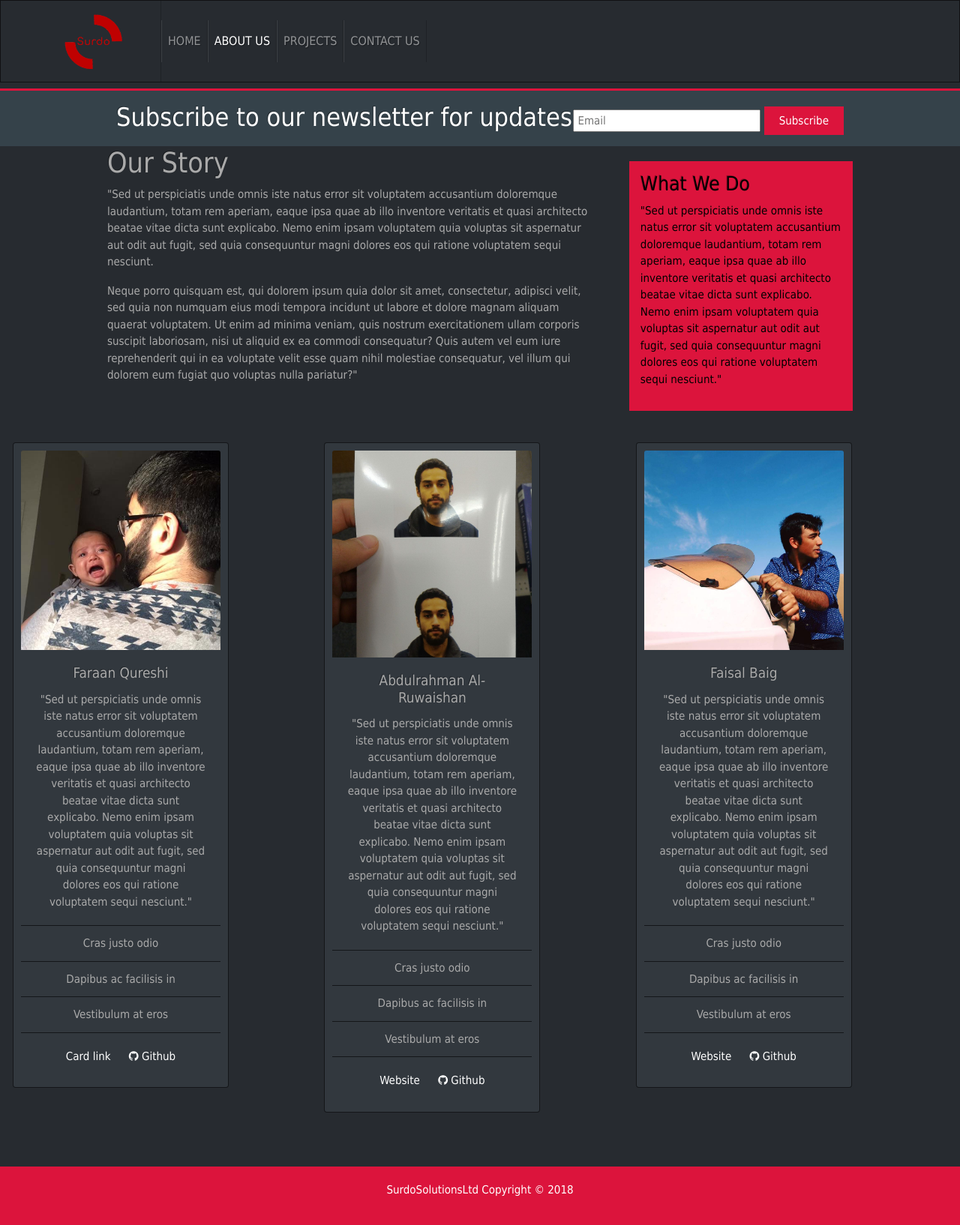
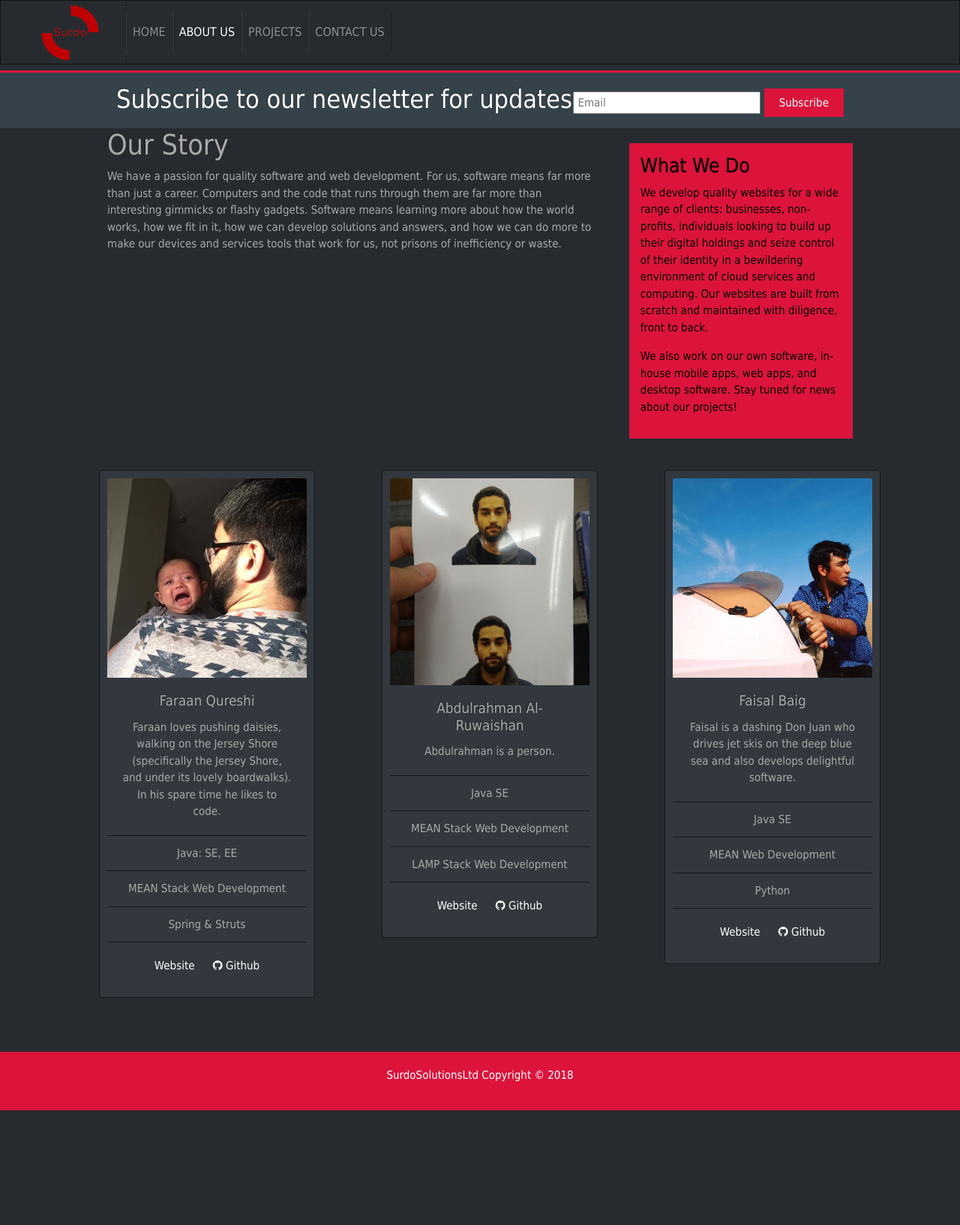
Before and after one commit to SurdoSolutions/surdowebtemp, a PHP site: page /about.php in a window 1280 px wide. Shown: the whole page at 75% size. After the commit the page ends 1481 px from the top, so only its background shows below. Run offline with PHP 8.4, Linux system fonts and the light colour scheme; data that the repository does not hold is empty; some libraries are stand-ins or nearby versions.

Commit message:
minor code clean up

```diff
--- a/about.php
+++ b/about.php
@@ -83,14 +83,14 @@
         <div class="container">
             <article id="main-col">
                 <h1 class="page-title">Our Story</h1>
-                <p>"Sed ut perspiciatis unde omnis iste natus error sit voluptatem accusantium doloremque laudantium, totam rem aperiam, eaque ipsa quae ab illo inventore veritatis et quasi architecto beatae vitae dicta sunt explicabo. Nemo enim ipsam voluptatem quia voluptas sit aspernatur aut odit aut fugit, sed quia consequuntur magni dolores eos qui ratione voluptatem sequi nesciunt.
+                <p>We have a passion for quality software and web development. For us, software means far more than just a career. Computers and the code that runs through them are far more than interesting gimmicks or flashy gadgets. Software means learning more about how the world works, how we fit in it, how we can develop solutions and answers, and how we can do more to make our devices and services tools that work for us, not prisons of inefficiency or waste.
                 </p>
-                <p>Neque porro quisquam est, qui dolorem ipsum quia dolor sit amet, consectetur, adipisci velit, sed quia non numquam eius modi tempora incidunt ut labore et dolore magnam aliquam quaerat voluptatem. Ut enim ad minima veniam, quis nostrum exercitationem ullam corporis suscipit laboriosam, nisi ut aliquid ex ea commodi consequatur? Quis autem vel eum iure reprehenderit qui in ea voluptate velit esse quam nihil molestiae consequatur, vel illum qui dolorem eum fugiat quo voluptas nulla pariatur?"</p>
             </article>
             <aside id="sidebar">
                 <div class="crimson">
                 <h3>What We Do</h3>
-                <p>"Sed ut perspiciatis unde omnis iste natus error sit voluptatem accusantium doloremque laudantium, totam rem aperiam, eaque ipsa quae ab illo inventore veritatis et quasi architecto beatae vitae dicta sunt explicabo. Nemo enim ipsam voluptatem quia voluptas sit aspernatur aut odit aut fugit, sed quia consequuntur magni dolores eos qui ratione voluptatem sequi nesciunt."</p>
+                <p>We develop quality websites for a wide range of clients: businesses, non-profits, individuals looking to build up their digital holdings and seize control of their identity in a bewildering environment of cloud services and computing. Our websites are built from scratch and maintained with diligence, front to back.</p>
+                <p>We also work on our own software, in-house mobile apps, web apps, and desktop software. Stay tuned for news about our projects!</p>
                 </div>
             </aside>
         </div>
@@ -102,15 +102,15 @@
                     <img class="card-img-top" src="img/fqureshi.jpg" alt="Card image cap">
                     <div class="card-body">
                         <h5 class="card-title">Faraan Qureshi</h5>
-                        <p class="card-text">"Sed ut perspiciatis unde omnis iste natus error sit voluptatem accusantium doloremque laudantium, totam rem aperiam, eaque ipsa quae ab illo inventore veritatis et quasi architecto beatae vitae dicta sunt explicabo. Nemo enim ipsam voluptatem quia voluptas sit aspernatur aut odit aut fugit, sed quia consequuntur magni dolores eos qui ratione voluptatem sequi nesciunt."</p>
+                        <p class="card-text">Faraan loves pushing daisies, walking on the Jersey Shore (specifically the Jersey Shore, and under its lovely boardwalks). In his spare time he likes to code.</p>
                     </div>
                         <ul class="list-group list-group-flush">
-                            <li class="list-group-item">Cras justo odio</li>
-                            <li class="list-group-item">Dapibus ac facilisis in</li>
-                            <li class="list-group-item">Vestibulum at eros</li>
+                            <li class="list-group-item">Java: SE, EE</li>
+                            <li class="list-group-item">MEAN Stack Web Development</li>
+                            <li class="list-group-item">Spring & Struts</li>
                         </ul>
                     <div class="card-body">
-                        <a href="#" class="card-link" target="_blank">Card link</a>
+                        <a href="#" class="card-link" target="_blank">Website</a>
                         <a href="https://github.com/faqfaraan" class="card-link" target="_blank"><i class="fa fa-github" aria-hidden="true"></i> Github</a>
                     </div>
                 </div>
@@ -120,12 +120,12 @@
                     <img class="card-img-top" src="img/aruwaishan.jpg" alt="Card image cap">
                     <div class="card-body">
                         <h5 class="card-title">Abdulrahman Al-Ruwaishan</h5>
-                        <p class="card-text">"Sed ut perspiciatis unde omnis iste natus error sit voluptatem accusantium doloremque laudantium, totam rem aperiam, eaque ipsa quae ab illo inventore veritatis et quasi architecto beatae vitae dicta sunt explicabo. Nemo enim ipsam voluptatem quia voluptas sit aspernatur aut odit aut fugit, sed quia consequuntur magni dolores eos qui ratione voluptatem sequi nesciunt."</p>
+                        <p class="card-text">Abdulrahman is a person.</p>
                     </div>
                     <ul class="list-group list-group-flush">
-                        <li class="list-group-item">Cras justo odio</li>
-                        <li class="list-group-item">Dapibus ac facilisis in</li>
-                        <li class="list-group-item">Vestibulum at eros</li>
+                        <li class="list-group-item">Java SE</li>
+                        <li class="list-group-item">MEAN Stack Web Development</li>
+                        <li class="list-group-item">LAMP Stack Web Development</li>
                     </ul>
                     <div class="card-body">
                         <a href="http://ruwayshan.com" class="card-link" target="_blank">Website</a>
@@ -138,12 +138,12 @@
                     <img class="card-img-top" src="img/fbaig.jpg" alt="Card image cap">
                     <div class="card-body">
                         <h5 class="card-title">Faisal Baig</h5>
-                        <p class="card-text">"Sed ut perspiciatis unde omnis iste natus error sit voluptatem accusantium doloremque laudantium, totam rem aperiam, eaque ipsa quae ab illo inventore veritatis et quasi architecto beatae vitae dicta sunt explicabo. Nemo enim ipsam voluptatem quia voluptas sit aspernatur aut odit aut fugit, sed quia consequuntur magni dolores eos qui ratione voluptatem sequi nesciunt."</p>
+                        <p class="card-text">Faisal is a dashing Don Juan who drives jet skis on the deep blue sea and also develops delightful software.</p>
                     </div>
                     <ul class="list-group list-group-flush">
-                        <li class="list-group-item">Cras justo odio</li>
-                        <li class="list-group-item">Dapibus ac facilisis in</li>
-                        <li class="list-group-item">Vestibulum at eros</li>
+                        <li class="list-group-item">Java SE</li>
+                        <li class="list-group-item">MEAN Web Development</li>
+                        <li class="list-group-item">Python</li>
                     </ul>
                     <div class="card-body">
                         <a href="#" class="card-link" target="_blank">Website</a>
--- a/css/about.css
+++ b/css/about.css
@@ -1,6 +1,7 @@
 .card {
     width: 18rem;
     padding: 20px 0 0 0;
+    margin: auto;
 }
 
 #about_cards{
@@ -16,4 +17,10 @@
 
 .col{
     padding: 0px 0px 20px 0px;
+    text-align: center;
 }
+
+.row{
+    padding-left: 20px;
+    margin-left: 80px;
+}
--- a/css/style.css
+++ b/css/style.css
@@ -75,6 +75,14 @@ header #brandname{
 }
 */
 
+nav .container-fluid{
+    padding-left: 0;
+}
+
+.navbar-brand{
+  padding: 0;
+}
+
 .navbar-brand img{
   width: auto;
   height: auto;
@@ -110,7 +118,6 @@ header .highlight, header .current a{
     text-shadow: 4px 8px 16px rgba(0,0,0,0.4),
                  4px 8px 16px rgba(0,0,0,0.4),
                  4px 8px 16px rgba(0,0,0,0.4);
-    opacity: .6;
     margin-bottom: 0;
     border: none;
 }
--- a/inc/header.php
+++ b/inc/header.php
@@ -14,4 +14,4 @@
 </head>
 <body>
     <header>
-    <?php include('navbar.php'); ?>
+        <?php include('navbar.php'); ?>
```
